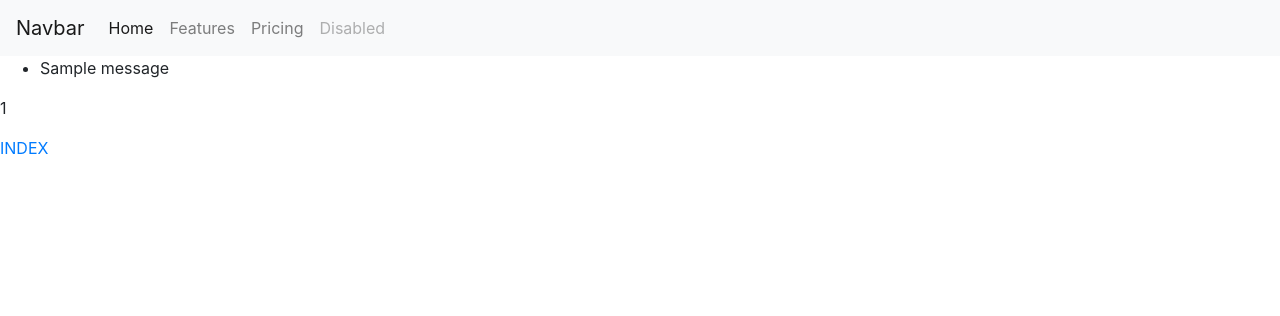
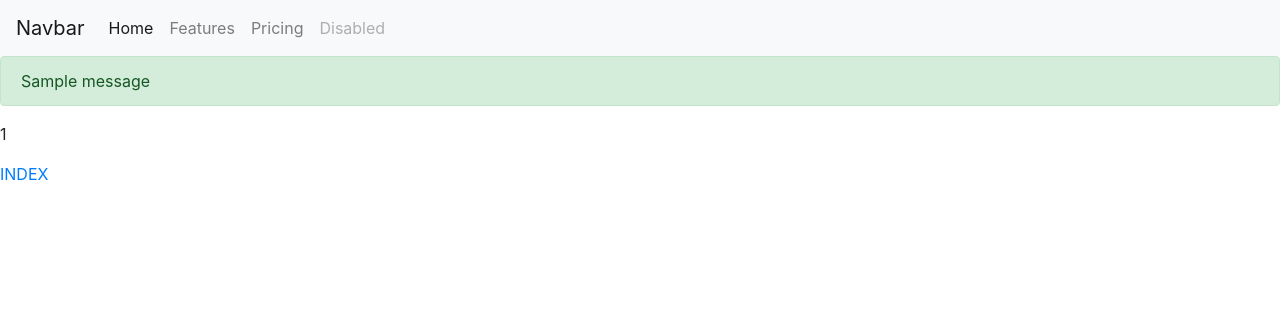
Before and after one commit to lkjs00/instagram_clone, a Django app: page /articles/ in a window 1280 px wide. Shown: the top 316 px of the page. Run offline with Django 3.2, Linux system fonts and the light colour scheme; tables that the repository leaves empty hold one stand-in row (values such as "Sample post"); one stand-in notice (Sample message) is shown; some libraries are stand-ins or nearby versions.

Commit message:
message 추가

```diff
--- a/instagram/articles/views.py
+++ b/instagram/articles/views.py
@@ -17,7 +17,6 @@ def create(request):
         form = ArticleForm(request.POST)
         if form.is_valid():
             article = form.save()
-            messages.success(request, '글 작성이 완료되었습니다.')
             return redirect('articles:index')
         messages.warning(request, '폼을 확인 후 제출해주세요.')
     else:
--- a/instagram/instagram/settings.py
+++ b/instagram/instagram/settings.py
@@ -120,3 +120,5 @@ USE_TZ = True
 # https://docs.djangoproject.com/en/2.1/howto/static-files/
 
 STATIC_URL = '/static/'
+
+MESSAGE_STORAGE = 'django.contrib.messages.storage.cookie.CookieStorage'
--- a/instagram/templates/base.html
+++ b/instagram/templates/base.html
@@ -12,11 +12,13 @@
 <body>
     {% include 'navbar.html' %}
     {% if messages %}
-    <ul class="messages">
+    <div class='messages'>
         {% for message in messages %}
-        <li{% if message.tags %} class="{{ message.tags }}"{% endif %}>{{ message }}</li>
+        <div class='alert alert-{% if message.tags %}{{ message.tags }}{% endif %}' role='alert'>
+            {{ message }}
+        </div>
         {% endfor %}
-    </ul>
+    </div>
     {% endif %}
     {% block content %}
     {% endblock %}
```
